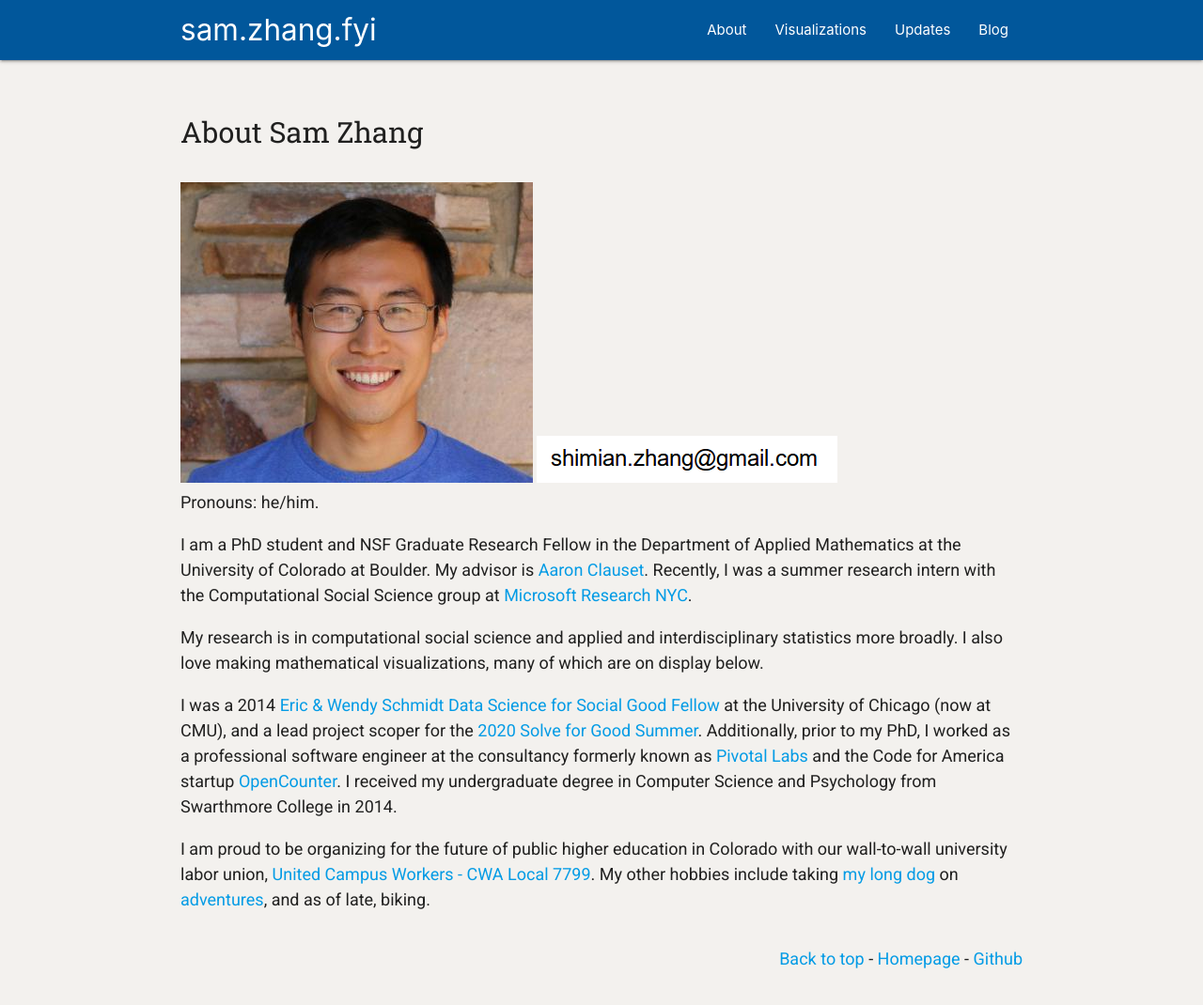
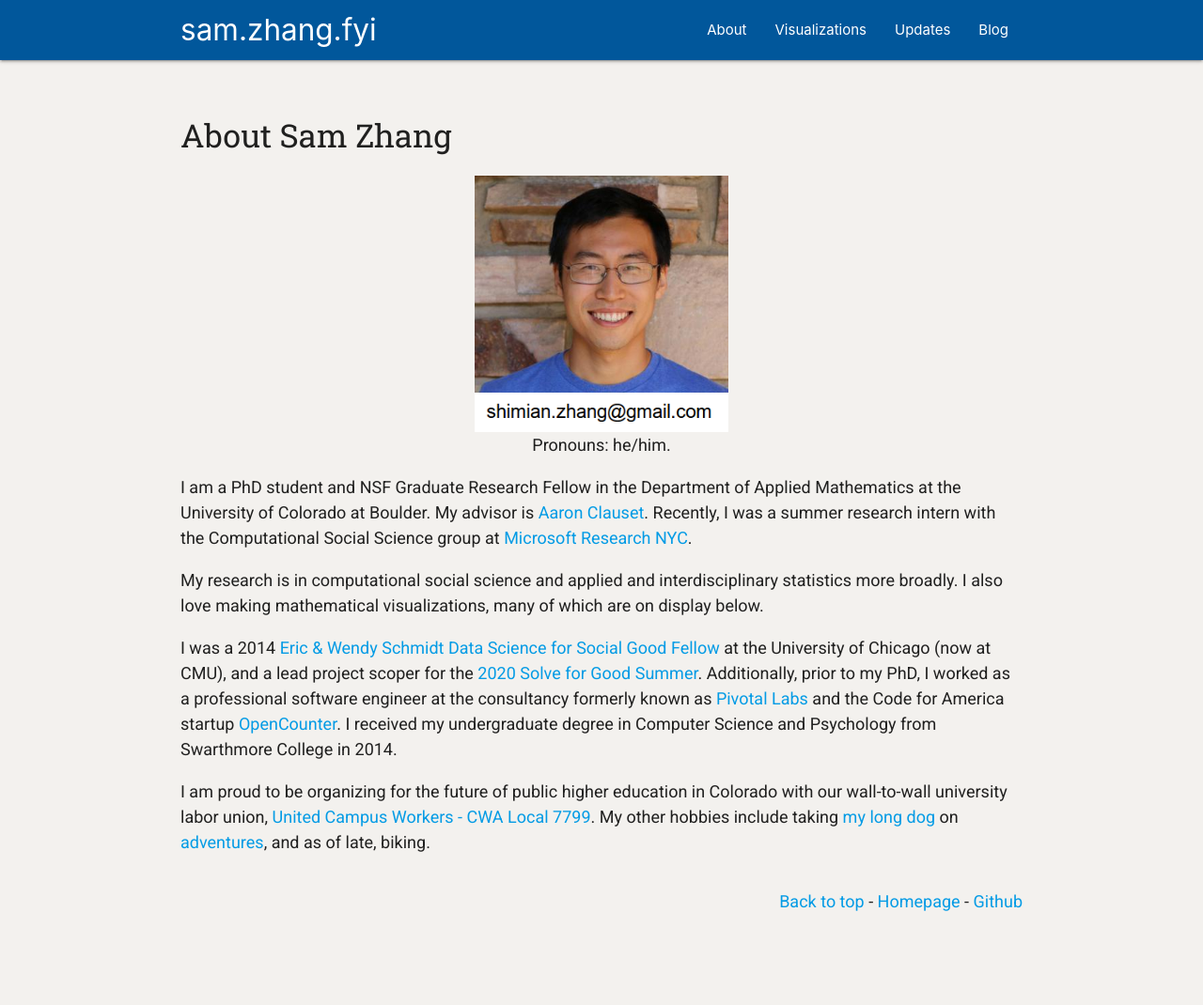
Before and after one commit to samzhang111/samzhang111.github.io, a Jekyll site: the page built from html/about.html, in a window 1280 px wide. Shown: the whole page at 94% size. Built offline with Jekyll 4.4.1, drawn with Linux system fonts in a browser that asks for light colours; nearby versions of some CDN libraries; after the commit the page ends 1009 px from its top, so only the background shows below that.

Commit message:
misc styling

```diff
--- a/css/page.scss
+++ b/css/page.scss
@@ -42,19 +42,22 @@
 }
 
 .nametitle {
-    font-size: 1.7em;
-    margin: 1em 0;
+    font-size: 1.9em;
 }
 
 .sectitle {
-    font-size: 1.3em;
-    margin: 1.5em 0 1em;
+    font-size: 1.5em;
+    margin: 1em 0 0.5em;
 }
 
 #intro-container {
     display: flex;
     width: 100%;
     flex-wrap: wrap-reverse;
+
+    &.wrap-not-reverse {
+        flex-wrap: wrap;
+    }
 
     #images {
         flex: 1 0 20%;
--- a/html/about.html
+++ b/html/about.html
@@ -3,10 +3,9 @@
 title: about sam zhang
 ---
 
-<div class="site">
-
 <div class="nametitle">About Sam Zhang</div>
 
+<div id="intro-container" class="wrap-not-reverse">
     <span id="images">
         <img id="headshot" src="/images/me.jpeg" />
         <img alt="my email is shimian dot my last name at gmail.com" src="/images/email.png" />
@@ -14,6 +13,7 @@
     </span>
 
 
+    <div class="intro">
         <p>
         I am a PhD student and NSF Graduate Research Fellow in the Department of Applied Mathematics at the University of Colorado at Boulder.
         My advisor is <a href="http://tuvalu.santafe.edu/~aaronc/">Aaron Clauset</a>.
@@ -30,6 +30,5 @@
 <p>
 I am proud to be organizing for the future of public higher education in Colorado with our wall-to-wall university labor union, <a href="https://ucwcolorado.org">United Campus Workers - CWA Local 7799</a>.
 My other hobbies include taking <a href="/images/tulia2.jpg">my</a> <a href="/images/long.jpg">long</a> <a href="/images/boop.jpg">dog</a> on <a href="/images/hike.jpg">adventures</a>, and as of late, biking.
-
-
     </div>
+</div>
```
Also changed, not shown: index.html (indentation only). Lines whose indentation alone changed are shown as unchanged.
